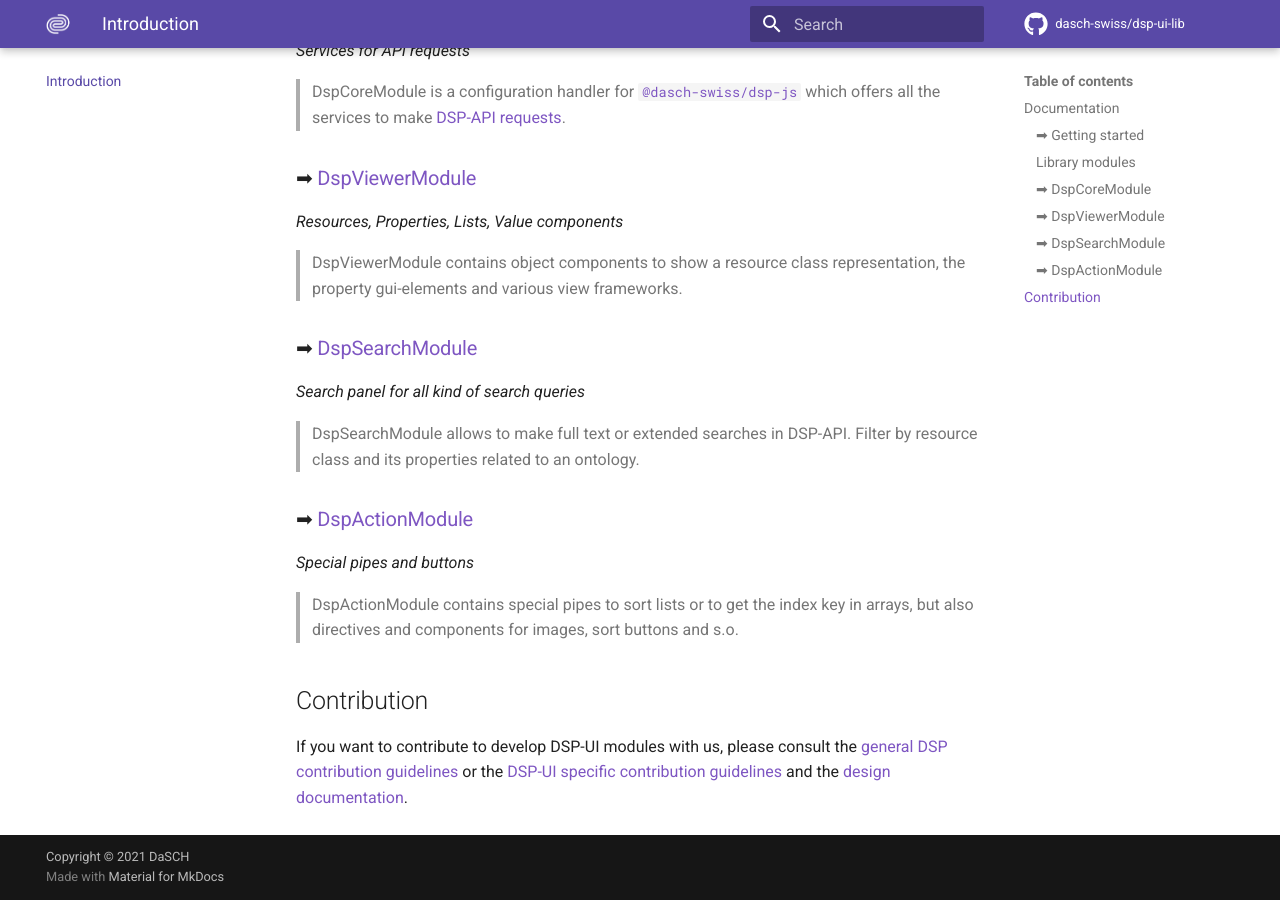
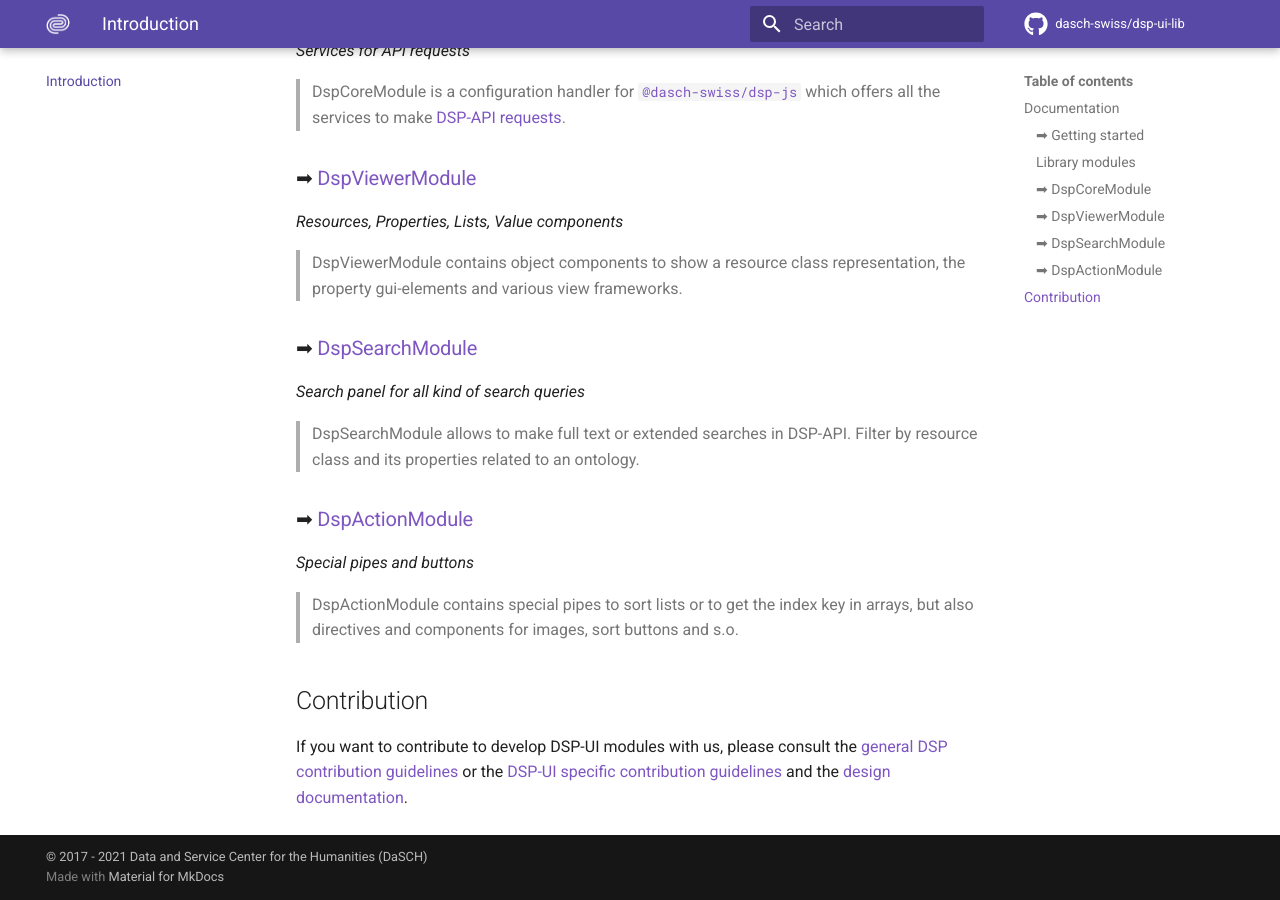
Before and after one commit to dasch-swiss/dsp-ui-lib, an MkDocs documentation site: the page built from docs/index.md, in a window 1280 px wide and 900 px high, scrolled down 680 px. Built offline with MkDocs 1.6.1 and Material for MkDocs 9.7.7, drawn with Linux system fonts in a browser that asks for light colours; comment, search, counter and statistics services are not loaded.

Commit message:
docs(config): update copyright info

```diff
--- a/mkdocs.yml
+++ b/mkdocs.yml
@@ -3,7 +3,7 @@ site_name: DSP-UI documentation
 repo_url: https://github.com/dasch-swiss/dsp-ui-lib
 repo_name: dasch-swiss/dsp-ui-lib
 edit_uri: blob/main/docs/
-copyright: Copyright &copy; 2021 DaSCH
+copyright: "&copy; 2017 - 2021 <a href='https://dasch.swiss' target='_blank'>Data and Service Center for the Humanities (DaSCH)</a>"
 
 nav:
   - Introduction: index.md
```
